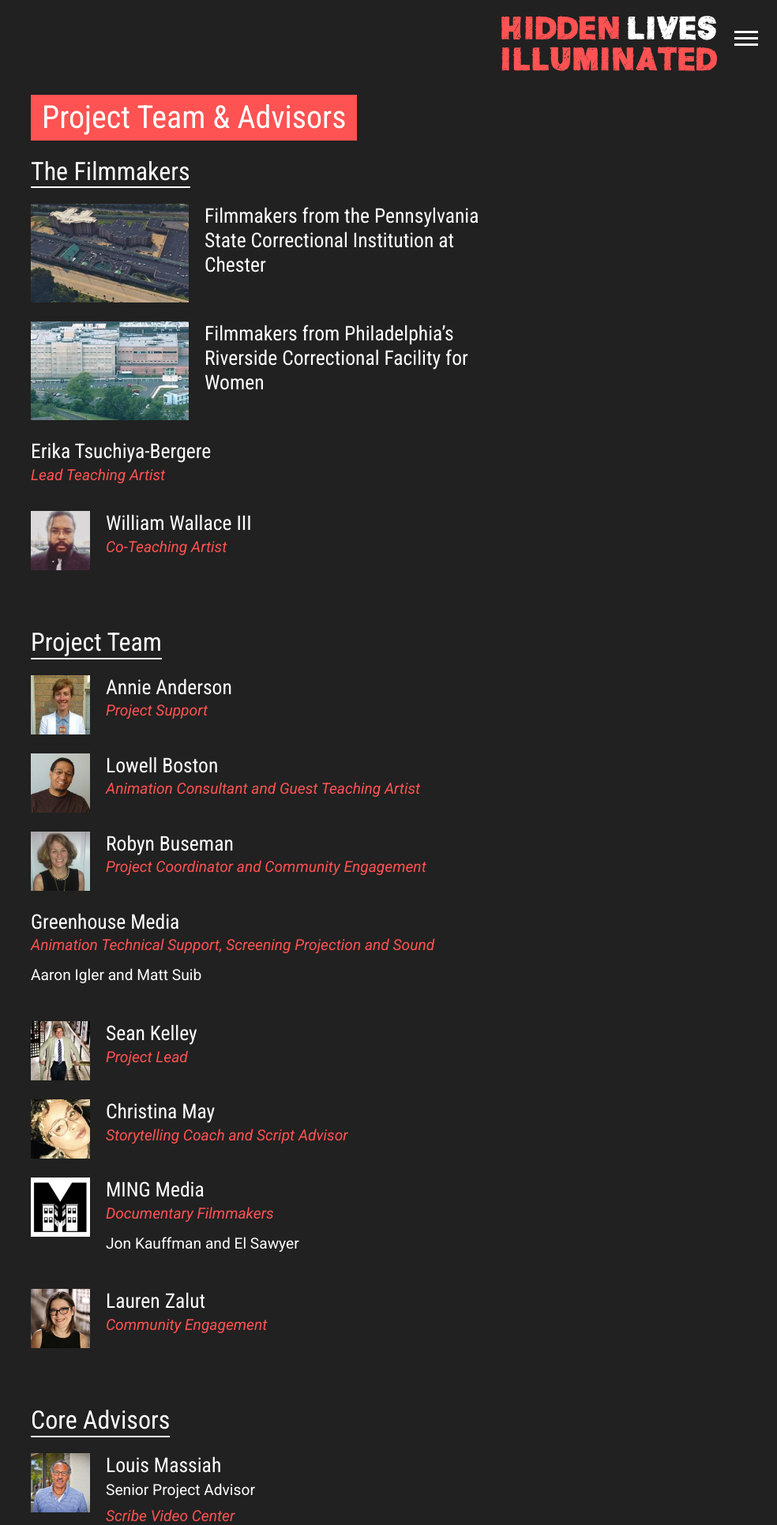
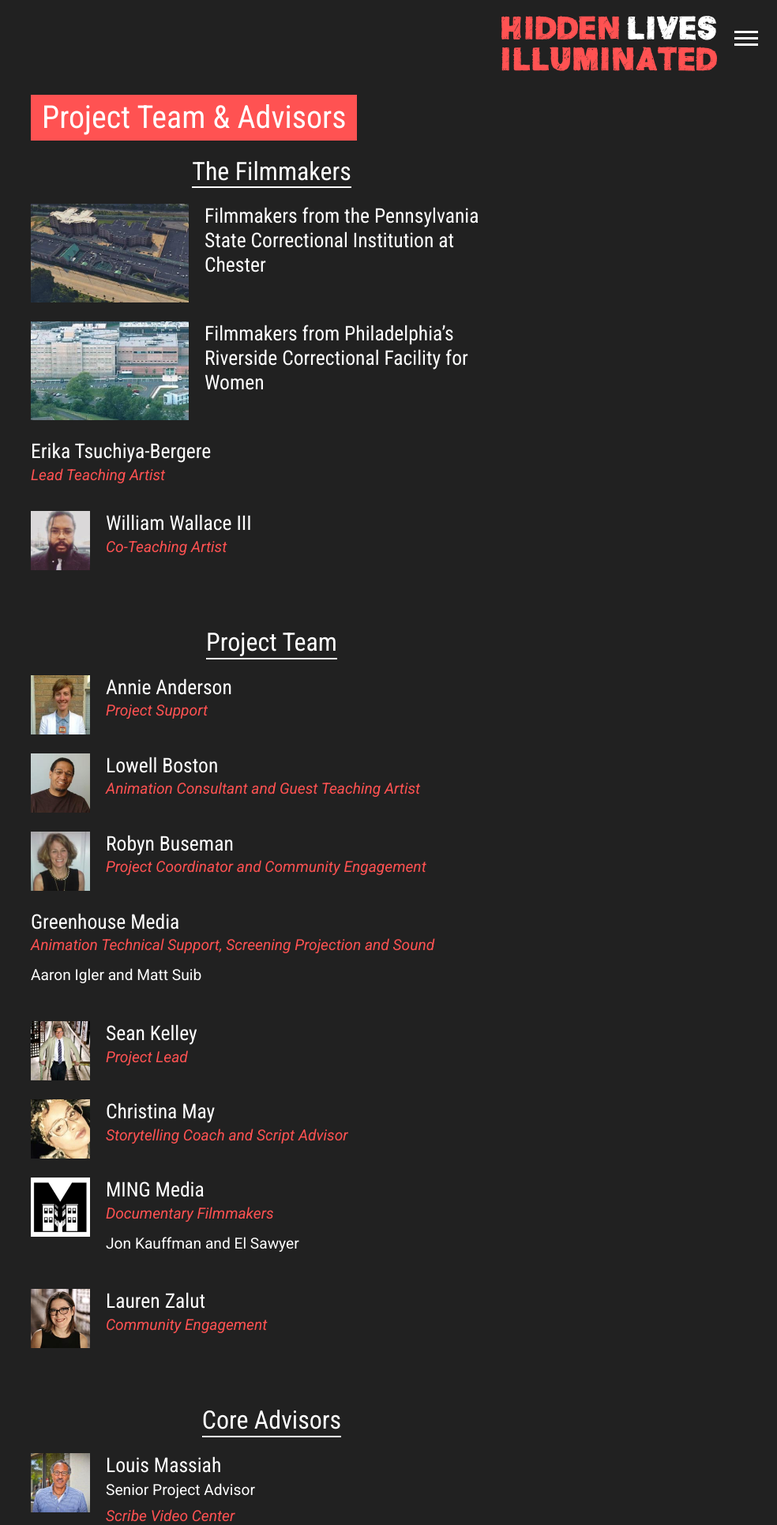
Before and after one commit to InteractiveMechanics/hidden-lives-illuminated, a PHP site: page /project-team-and-advisors/index.php in a window 1280 px wide. Shown: the top 1931 px of the page at 79% size, without its empty margins (296-1280 px from the left). Run offline with PHP 8.4, Linux system fonts and the light colour scheme.

Commit message:
Center align underlined headlines

```diff
--- a/about-the-project/index.php
+++ b/about-the-project/index.php
@@ -24,7 +24,10 @@
 				<p><em>Hidden Lives Illuminated</em> has been in development for three years. Teaching artists employed by Eastern State Penitentiary have been leading classes in storytelling, screen writing, narration and animation inside Pennsylvania correctional institutions since the summer of 2018. The project was inspired by the work of artist Damon Locks, as presented as part of The 96 Acres Project in Chicago.</p>
 
 				<br />
-				<h2>Funders</h2>
+				<div class="text-center">
+					<h2 class="text-underline">Funders</h2>
+				</div>
+				<div class="clearfix"></div>
 				<img src="<?php echo $base_path; ?>assets/pc_mag_cmyk.png" alt="The Pew Center for Arts & Heritage" class="float-left max-150" />
 				<p>Major support for <em>Hidden Lives Illuminated</em> has been provided by The Pew Center for Arts & Heritage, with additional support from OCF Realty Coffee House.</p>
 			</div>
--- a/css/main.css
+++ b/css/main.css
@@ -432,6 +432,8 @@
 .text-underline {
   border-bottom: 2px solid white;
   display: inline-block; }
+  body.inverse .text-underline {
+    border-bottom: 2px solid black; }
 
 .nav-link {
   color: white;
--- a/css/sass/components/_typography.scss
+++ b/css/sass/components/_typography.scss
@@ -110,6 +110,10 @@
 .text-underline {
 	border-bottom: 2px solid white;
     display: inline-block;
+
+    body.inverse & {
+	    border-bottom: 2px solid black;
+    }
 }
 
 .nav-link {
--- a/project-team-and-advisors/index.php
+++ b/project-team-and-advisors/index.php
@@ -15,7 +15,9 @@
 				<h1><?php echo $page_title; ?></h1>
 
 				<br />
-				<h2 class="text-center text-underline">The Filmmakers</h2>
+				<div class="text-center">
+					<h2 class="text-underline">The Filmmakers</h2>
+				</div>
 				<div class="clearfix"></div>
 
 				<img src="<?php echo $base_path; ?>assets/team/hidden-lives-pennsylvania-state-correctional.jpg" alt="Pennsylvania State Correctional Institution" class="float-left max-200" />
@@ -35,7 +37,9 @@
 
 
 				<br /><br />
-				<h2 class="text-center text-underline">Project Team</h2>
+				<div class="text-center">
+					<h2 class="text-underline">Project Team</h2>
+				</div>
 				<div class="clearfix"></div>
 
 				<img src="<?php echo $base_path; ?>assets/team/hidden-lives-annie-anderson.jpg" alt="Annie Anderson" class="float-left" />
@@ -73,7 +77,9 @@
 
 
 				<br /><br />
-				<h2 class="text-center text-underline">Core Advisors</h2>
+				<div class="text-center">
+					<h2 class="text-underline">Core Advisors</h2>
+				</div>
 				<div class="clearfix"></div>
 
 				<img src="<?php echo $base_path; ?>assets/team/hidden-lives-louis-massiah.jpg" alt="Louis Massiah" class="float-left" />
@@ -88,7 +94,9 @@
 
 
 				<br /><br />
-				<h2 class="text-center text-underline">Additional Project Advisors</h2>
+				<div class="text-center">
+					<h2 class="text-underline">Additional Project Advisors</h2>
+				</div>
 				<div class="clearfix"></div>
 
 				<img src="<?php echo $base_path; ?>assets/team/hidden-lives-penny-balkin-bach.jpg" alt="Penny Balkin Bach" class="float-left" />
```
Also changed, not shown: 1 other file.
